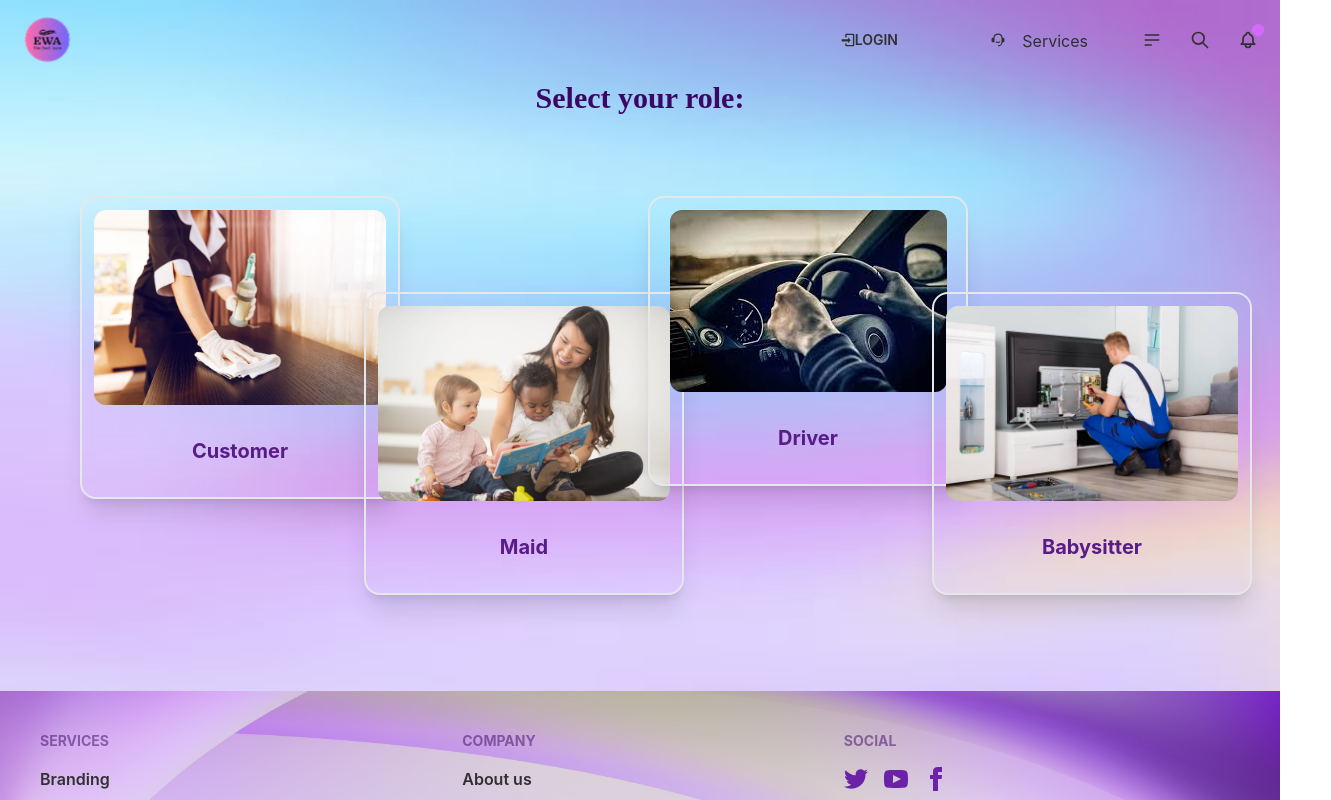
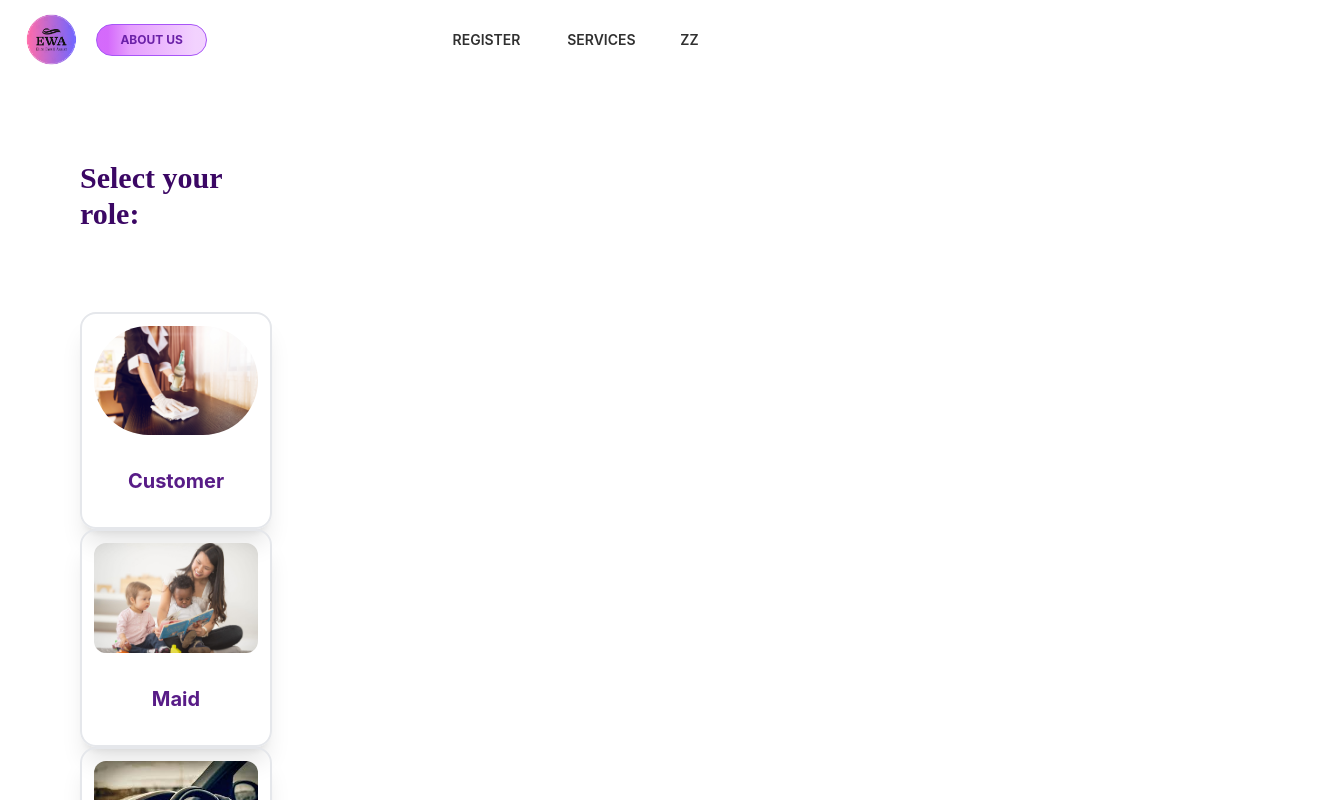
Before and after one commit to Humayra-Akter/elite-dwell-assist, a React (Create React App) app: page /register in a window 1280 px wide. Shown: the top 800 px of the page, 1331 px wide, since content can reach past the window. Built offline with nearby package versions, Linux system fonts and the light colour scheme.

Commit message:
composed

```diff
--- a/src/App.js
+++ b/src/App.js
@@ -2,7 +2,6 @@ import { Route, Routes } from "react-router-dom";
 import Home from "./Components/Home/Home";
 import Footer from "./Components/Shared/Footer";
 import Navbar from "./Components/Shared/Navbar";
-import banner4 from "./images/serviceBG.jpg";
 import Login from "./Components/Login/Login";
 import About from "./Components/About/About";
 import Register from "./Components/Login/Register";
@@ -17,19 +16,8 @@ import Error from "./Components/Error/Error";
 import ApplianceRepair from "./Components/Services/ApplianceRepair/ApplianceRepair";
 
 function App() {
-  const [isDrawerOpen, setIsDrawerOpen] = useState(false);
-
-  const toggleDrawer = () => {
-    setIsDrawerOpen(!isDrawerOpen);
-  };
-
   return (
-    <div
-      style={{
-        background: `url(${banner4})`,
-        backgroundSize: "cover",
-      }}
-    >
+    <div className="rgb(240,240,240)">
       <Navbar />
       <Routes>
         <Route path="/" element={<Home />} />
@@ -45,7 +33,6 @@ function App() {
         <Route path="/about" element={<About />} />
         <Route path="*" element={<Error />} />
       </Routes>
-      <Footer></Footer>
     </div>
   );
 }
--- a/src/Components/About/About.js
+++ b/src/Components/About/About.js
@@ -8,14 +8,14 @@ const About = () => {
         {/* <!-- Page content here --> */}
         <label
           for="my-drawer-4"
-          class="drawer-button btn btn-sm text-xs w-full border-purple-500 text-purple-800 font-bold bg-gradient-to-r from-primary from-10% via-secondary via-30% to-90% to-accent"
+          class="drawer-button btn btn-sm rounded-full text-xs w-1/3 border-purple-500 text-purple-800 font-bold bg-gradient-to-r from-primary from-10% via-secondary via-30% to-90% to-accent"
         >
           About US
         </label>
       </div>
       <div class="drawer-side">
         <label for="my-drawer-4" class="drawer-overlay"></label>
-        <div class="menu p-4 w-96 min-h-full bg-purple-200 text-base-content">
+        <div class="menu p-4 w-96 min-h-full bg-purple-100 text-base-content">
           {/* <!-- Sidebar content here --> */}
           <div>
             <h1
@@ -101,18 +101,7 @@ const About = () => {
                 Dashboard and Analytics:
               </strong>
               Offering user and service provider dashboards to track bookings,
-              earnings, and performance. <br />
-              <strong className="text-lg font-bold text-justify text-purple-900">
-                Privacy and Security:
-              </strong>
-              Implement robust security measures to protect user data and
-              payment information. Allow users to control their privacy settings
-              and choose what information is visible. <br />
-              <strong className="text-lg font-bold text-justify text-purple-900">
-                Admin Panel:
-              </strong>
-              Developing an admin panel to manage accounts, profiles, reviews,
-              and platform functionality.
+              earnings, and performance.
             </p>
             <h1
               className="text-xl font-black text-purple-900 text-center pt-9 "
--- a/src/Components/Home/Banner.js
+++ b/src/Components/Home/Banner.js
@@ -2,10 +2,10 @@ import React, { useEffect, useState } from "react";
 import banner1 from "../../images/babysitter.jpg";
 import banner2 from "../../images/driver.jpg";
 import banner3 from "../../images/maid.jpg";
-import About from "../About/About";
 import { TypeAnimation } from "react-type-animation";
 import "slick-carousel/slick/slick.css";
 import "slick-carousel/slick/slick-theme.css";
+import banner4 from "../../images/background.gif";
 
 const Banner = () => {
   const images = [banner1, banner2, banner3];
@@ -21,13 +21,13 @@ const Banner = () => {
 
   return (
     <div
-      // style={{
-      //   background: `url(${banner})`,
-      //   backgroundSize: "cover",
-      // }}
-      className="container w-full p-16 gap-14 flex-col items-center justify-center grid grid-cols-2 "
+      style={{
+        background: `url(${banner4})`,
+        backgroundSize: "cover",
+      }}
+      className="container w-full p-16 mt-16 gap-14 flex-col items-center justify-center grid grid-cols-2"
     >
-      <div className="carousel w-full h-96 border-purple-400 border-2 rounded-3xl relative">
+      <div className="carousel h-96 border-purple-400 border-2 rounded-3xl relative">
         {images.map((image, index) => (
           <div
             key={index}
@@ -39,10 +39,10 @@ const Banner = () => {
           </div>
         ))}
       </div>
-      <div className="mr-auto flex flex-col justify-center items-center">
+      <div className="justify-center items-center">
         <h1
-          style={{ fontFamily: "algerian" }}
-          className="text-4xl ml-7 font-bold text-purple-950"
+          style={{ fontFamily: "arial" }}
+          className="text-4xl font-bold text-center"
         >
           <TypeAnimation
             sequence={[
@@ -54,15 +54,12 @@ const Banner = () => {
               2000,
             ]}
             speed={50}
-            className="text-blue-900"
+            className="text-purple-950 text-center "
             wrapper="span"
             repeat={Infinity}
           />
         </h1>
-        <p
-          style={{ fontFamily: "abadi" }}
-          className="text-justify text-xl font-serif p-7"
-        >
+        <p style={{ fontFamily: "abadi" }} className="text-xl p-7">
           <li>
             <strong>Elite:</strong> Signifies a premium and high-quality
             service.
@@ -75,7 +72,14 @@ const Banner = () => {
             provided to both customers and service providers.
           </li>
         </p>
-        <About></About>
+        <div className="grid grid-cols-2 gap-5">
+          <button className="btn btn-sm text-xs w-full border-purple-500 text-purple-800 font-bold bg-gradient-to-r from-primary from-10% via-secondary via-30% to-90% to-accent">
+            Register
+          </button>
+          <button className="btn btn-sm text-xs w-full border-purple-500 text-purple-800 font-bold bg-gradient-to-r from-primary from-10% via-secondary via-30% to-90% to-accent">
+            Login
+          </button>
+        </div>
       </div>
     </div>
   );
--- a/src/Components/Home/Form.js
+++ b/src/Components/Home/Form.js
@@ -17,7 +17,7 @@ const Form = () => {
   }, []);
 
   return (
-    <div className="container w-full mt-32 mb-44 mx-28 gap-14 flex-col items-center justify-center grid grid-cols-2 ">
+    <div className="container w-full mt-32 gap-14 flex-col items-center justify-center grid grid-cols-2 ">
       <div className="carousel w-full h-96 border-purple-400 border-2 rounded-3xl relative">
         {images.map((image, index) => (
           <div
--- a/src/Components/Home/Home.js
+++ b/src/Components/Home/Home.js
@@ -3,14 +3,15 @@ import Banner from "./Banner";
 import ServiceSegment from "./ServiceSegment";
 import ApplianceRepairHomeSegment from "./ApplianceRepairHomeSegment";
 import Form from "./Form";
+import Footer from "../Shared/Footer";
 
 const Home = () => {
   return (
-    <div>
+    <div >
       <Banner></Banner>
-      <ServiceSegment></ServiceSegment>
+      {/* <ServiceSegment></ServiceSegment>
       <ApplianceRepairHomeSegment></ApplianceRepairHomeSegment>
-      <Form></Form>
+      <Form></Form> */}
     </div>
   );
 };
--- a/src/Components/Home/ServiceSegment.js
+++ b/src/Components/Home/ServiceSegment.js
@@ -2,7 +2,6 @@ import React from "react";
 import banner2 from "../../images/babysitter.jpg";
 import banner3 from "../../images/driver.jpg";
 import banner1 from "../../images/maid.jpg";
-import banner from "../../images/bg.jpg";
 import { Link } from "react-router-dom";
 
 const ServiceSegment = () => {
@@ -10,7 +9,7 @@ const ServiceSegment = () => {
     <div className=" px-20 py-24">
       <h1
         style={{ fontFamily: "algerian" }}
-        className="text-3xl font-bold text-purple-950 text-center pb-20"
+        className="text-3xl font-bold text-purple-950 text-center pb-10"
       >
         Services
       </h1>
--- a/src/Components/Login/BabysitterRegistrationForm.js
+++ b/src/Components/Login/BabysitterRegistrationForm.js
@@ -86,18 +86,7 @@ const BabysitterRegistrationForm = () => {
 
   return (
     <div className=" py-16">
-      <div
-        style={{
-          margin: "0px ",
-          width: "100%",
-          justifyItems: "center",
-          alignItems: "center",
-          backgroundColor: "transparent",
-          padding: "70px 300px",
-          textAlign: "center",
-        }}
-        // className="mx-auto w-[2000px]"
-      >
+      <div className="mx-auto max-w-4xl">
         <div className="card max-w-screen-lg bg-transparent border-purple-300 border-4 shadow-xl">
           <div className="card-body">
             <h1
--- a/src/Components/Login/CustomerRegistrationForm.js
+++ b/src/Components/Login/CustomerRegistrationForm.js
@@ -6,18 +6,7 @@ import { MultiSelect } from "react-multi-select-component";
 const CustomerRegistrationForm = () => {
   return (
     <div className=" py-16">
-      <div
-        style={{
-          margin: "0px ",
-          width: "100%",
-          justifyItems: "center",
-          alignItems: "center",
-          backgroundColor: "transparent",
-          padding: "70px 300px",
-          textAlign: "center",
-        }}
-        // className="mx-auto w-[2000px]"
-      >
+      <div className="mx-auto max-w-4xl">
         <div className="card bg-transparent border-purple-300 border-4 shadow-xl">
           <div className="card-body">
             <h1
--- a/src/Components/Login/DriverRegistrationForm.js
+++ b/src/Components/Login/DriverRegistrationForm.js
@@ -88,18 +88,7 @@ const DriverRegistrationForm = () => {
   };
   return (
     <div className=" py-16">
-      <div
-        style={{
-          margin: "0px ",
-          width: "100%",
-          justifyItems: "center",
-          alignItems: "center",
-          backgroundColor: "transparent",
-          padding: "70px 300px",
-          textAlign: "center",
-        }}
-        // className="mx-auto w-[2000px]"
-      >
+      <div className="mx-auto max-w-4xl">
         <div className="card bg-transparent border-purple-300 border-4 shadow-xl">
           <div className="card-body">
             <h1
--- a/src/Components/Login/MaidRegistrationForm.js
+++ b/src/Components/Login/MaidRegistrationForm.js
@@ -103,18 +103,7 @@ const MaidRegistrationForm = () => {
   };
   return (
     <div className=" py-16">
-      <div
-        style={{
-          margin: "0px ",
-          width: "100%",
-          justifyItems: "center",
-          alignItems: "center",
-          backgroundColor: "transparent",
-          padding: "70px 300px",
-          textAlign: "center",
-        }}
-        // className="mx-auto w-[2000px]"
-      >
+      <div className="mx-auto max-w-4xl">
         <div className="card bg-transparent border-purple-300 border-4 shadow-xl">
           <div className="card-body">
             <h1
--- a/src/Components/Login/Register.js
+++ b/src/Components/Login/Register.js
@@ -1,4 +1,4 @@
-import React, { useState } from "react";
+import React, { useState, useEffect } from "react";
 import CustomerRegistrationForm from "./CustomerRegistrationForm";
 import MaidRegistrationForm from "./MaidRegistrationForm";
 import DriverRegistrationForm from "./DriverRegistrationForm";
@@ -9,41 +9,48 @@ import banner3 from "../../images/driver.jpg";
 import banner4 from "../../images/tv.jpg";
 
 const Register = () => {
-  const [selectedRole, setSelectedRole] = useState("");
+  // Load the selected role from local storage on initial render
+  const initialSelectedRole = localStorage.getItem("selectedRole") || "";
+  const [selectedRole, setSelectedRole] = useState(initialSelectedRole);
 
   const handleRoleChange = (role) => {
     setSelectedRole(role);
   };
 
+  // Store the selected role in local storage whenever it changes
+  useEffect(() => {
+    localStorage.setItem("selectedRole", selectedRole);
+  }, [selectedRole]);
+
   return (
-    <div>
-      <div className=" px-20">
+    <div className="grid grid-cols-4 gap-4">
+      <div className="px-20">
         <h1
-          style={{ fontFamily: "algerian" }}
-          className="text-3xl font-bold text-purple-950 text-center pb-20"
+          style={{ fontFamily: "abadi" }}
+          className="text-3xl font-bold text-purple-950 text-left py-20"
         >
           Select your role:
         </h1>
 
-        <div className="grid grid-cols-4 gap-4">
+        <div className="">
           <div>
             <div
-              className={`card w-80 bg-transparent border-2 shadow-xl ${
+              className={`card w-48 bg-transparent border-2 shadow-xl ${
                 selectedRole === "customer" ? "border-purple-950" : ""
               }`}
               onClick={() => handleRoleChange("customer")}
             >
               <figure class="px-3 pt-3">
-                <img src={banner1} alt="Customer" class="rounded-xl" />
+                <img src={banner1} alt="Customer" class="rounded-full" />
               </figure>
               <div class="card-body items-center text-center">
                 <h2 class="card-title text-purple-900 font-bold">Customer</h2>
               </div>
             </div>
           </div>
-          <div className="py-24">
+          <div>
             <div
-              className={`card w-80 bg-transparent border-2 shadow-xl ${
+              className={`card w-48 bg-transparent border-2 shadow-xl ${
                 selectedRole === "maid" ? "border-purple-950" : ""
               }`}
               onClick={() => handleRoleChange("maid")}
@@ -58,7 +65,7 @@ const Register = () => {
           </div>
           <div>
             <div
-              className={`card w-80 bg-transparent border-2 shadow-xl ${
+              className={`card w-48 bg-transparent border-2 shadow-xl ${
                 selectedRole === "driver" ? "border-purple-950" : ""
               }`}
               onClick={() => handleRoleChange("driver")}
@@ -71,9 +78,9 @@ const Register = () => {
               </div>
             </div>
           </div>
-          <div className="py-24">
+          <div>
             <div
-              className={`card w-80 bg-transparent border-2 shadow-xl ${
+              className={`card w-48 bg-transparent border-2 shadow-xl ${
                 selectedRole === "babysitter" ? "border-purple-950" : ""
               }`}
               onClick={() => handleRoleChange("babysitter")}
@@ -89,10 +96,12 @@ const Register = () => {
         </div>
       </div>
 
-      {selectedRole === "customer" && <CustomerRegistrationForm />}
-      {selectedRole === "maid" && <MaidRegistrationForm />}
-      {selectedRole === "driver" && <DriverRegistrationForm />}
-      {selectedRole === "babysitter" && <BabysitterRegistrationForm />}
+      <div className="col-span-3">
+        {selectedRole === "customer" && <CustomerRegistrationForm />}
+        {selectedRole === "maid" && <MaidRegistrationForm />}
+        {selectedRole === "driver" && <DriverRegistrationForm />}
+        {selectedRole === "babysitter" && <BabysitterRegistrationForm />}
+      </div>
     </div>
   );
 };
--- a/src/Components/Shared/Navbar.js
+++ b/src/Components/Shared/Navbar.js
@@ -1,55 +1,29 @@
 import React, { useState } from "react";
 import logo from "../../images/logo.png";
 import { Link } from "react-router-dom";
+import About from "../About/About";
 
 const Navbar = () => {
   return (
-    <div className="bg-gradient from-primary from-10% via-secondary via-30% to-90% to-accent py-2">
+    <div>
       <div class="navbar sticky">
         <div className="navbar-start">
           <Link to={"/"}>
-            <img className="w-20" src={logo} alt="" />
+            <img className="w-28" src={logo} alt="" />
           </Link>
+          <About></About>
         </div>
-        {/* <div className="navbar-center">
-          <h1
-            style={{ fontFamily: "algerian" }}
-            className="text-4xl font-bold text-purple-950"
-          >
-            Elite-Dwell-Assist
-          </h1>
-        </div> */}
-        <div class="navbar-end">
-          <Link to="/login">
-            <button class="btn btn-ghost w-100 h-100 btn-circle pr-16">
-              <div class="indicator">
-                <svg
-                  viewBox="0 0 900 1000"
-                  fill="currentColor"
-                  height="1em"
-                  width="1em"
-                >
-                  <path d="M800 50c28 0 51.667 9.667 71 29s29 43 29 71v700c0 26.667-9.667 50-29 70s-43 30-71 30H350c-26.667 0-49.667-10-69-30s-29-43.333-29-70V750h98v100h450V150H350v150h-98V150c0-28 9.667-51.667 29-71s42.333-29 69-29h450M450 720V600H0V450h450V330l200 194-200 196" />
-                </svg>
-                Login
-              </div>
-            </button>
+
+        <div class="navbar">
+          <Link to="/register">
+            <button class="btn btn-ghost h-10">Register</button>
           </Link>
 
           <div class="dropdown pl-10">
             <button>
               <label tabindex="0" class="btn btn-ghost btn-circle">
-                <svg
-                  viewBox="0 0 24 24"
-                  fill="currentColor"
-                  height="1em"
-                  width="1em"
-                >
-                  <path fill="none" d="M0 0h24v24H0z" />
-                  <path d="M21 8a2 2 0 012 2v4a2 2 0 01-2 2h-1.062A8.001 8.001 0 0112 23v-2a6 6 0 006-6V9A6 6 0 106 9v7H3a2 2 0 01-2-2v-4a2 2 0 012-2h1.062a8.001 8.001 0 0115.876 0H21zM7.76 15.785l1.06-1.696A5.972 5.972 0 0012 15a5.972 5.972 0 003.18-.911l1.06 1.696A7.963 7.963 0 0112 17a7.963 7.963 0 01-4.24-1.215z" />
-                </svg>
+                Services
               </label>
-              Services
               <ul
                 tabindex="0"
                 class="menu menu-sm dropdown-content mt-3 z-[1] p-2 shadow bg-purple-300 rounded-box w-52"
@@ -58,7 +32,7 @@ const Navbar = () => {
                   <button>
                     <Link to="/maidPerDay">Maid Per Day</Link>
                   </button>
-                </li>{" "}
+                </li>
                 <li>
                   <button>
                     <Link to="/maidPerMonth">Maid Per Month</Link>
@@ -103,21 +77,7 @@ const Navbar = () => {
           <div class="dropdown pl-10">
             <button>
               <label tabindex="0" class="btn btn-ghost btn-circle">
-                <svg
-                  src="/images/logo.png"
-                  xmlns="http://www.w3.org/2000/svg"
-                  class="h-5 w-5"
-                  fill="none"
-                  viewBox="0 0 24 24"
-                  stroke="currentColor"
-                >
-                  <path
-                    stroke-linecap="round"
-                    stroke-linejoin="round"
-                    stroke-width="2"
-                    d="M4 6h16M4 12h16M4 18h7"
-                  />
-                </svg>
+                zz
               </label>
               <ul
                 tabindex="0"
@@ -136,41 +96,6 @@ const Navbar = () => {
               </ul>
             </button>
           </div>
-          <button class="btn btn-ghost btn-circle">
-            <svg
-              xmlns="http://www.w3.org/2000/svg"
-              class="h-5 w-5"
-              fill="none"
-              viewBox="0 0 24 24"
-              stroke="currentColor"
-            >
-              <path
-                stroke-linecap="round"
-                stroke-linejoin="round"
-                stroke-width="2"
-                d="M21 21l-6-6m2-5a7 7 0 11-14 0 7 7 0 0114 0z"
-              />
-            </svg>
-          </button>
-          <button class="btn btn-ghost btn-circle">
-            <div class="indicator">
-              <svg
-                xmlns="http://www.w3.org/2000/svg"
-                class="h-5 w-5"
-                fill="none"
-                viewBox="0 0 24 24"
-                stroke="currentColor"
-              >
-                <path
-                  stroke-linecap="round"
-                  stroke-linejoin="round"
-                  stroke-width="2"
-                  d="M15 17h5l-1.405-1.405A2.032 2.032 0 0118 14.158V11a6.002 6.002 0 00-4-5.659V5a2 2 0 10-4 0v.341C7.67 6.165 6 8.388 6 11v3.159c0 .538-.214 1.055-.595 1.436L4 17h5m6 0v1a3 3 0 11-6 0v-1m6 0H9"
-                />
-              </svg>
-              <span class="badge badge-xs badge-primary indicator-item"></span>
-            </div>
-          </button>
         </div>
       </div>
     </div>
```
Also changed, not shown: 2 other files (tests, documents, lock files or other folders).
